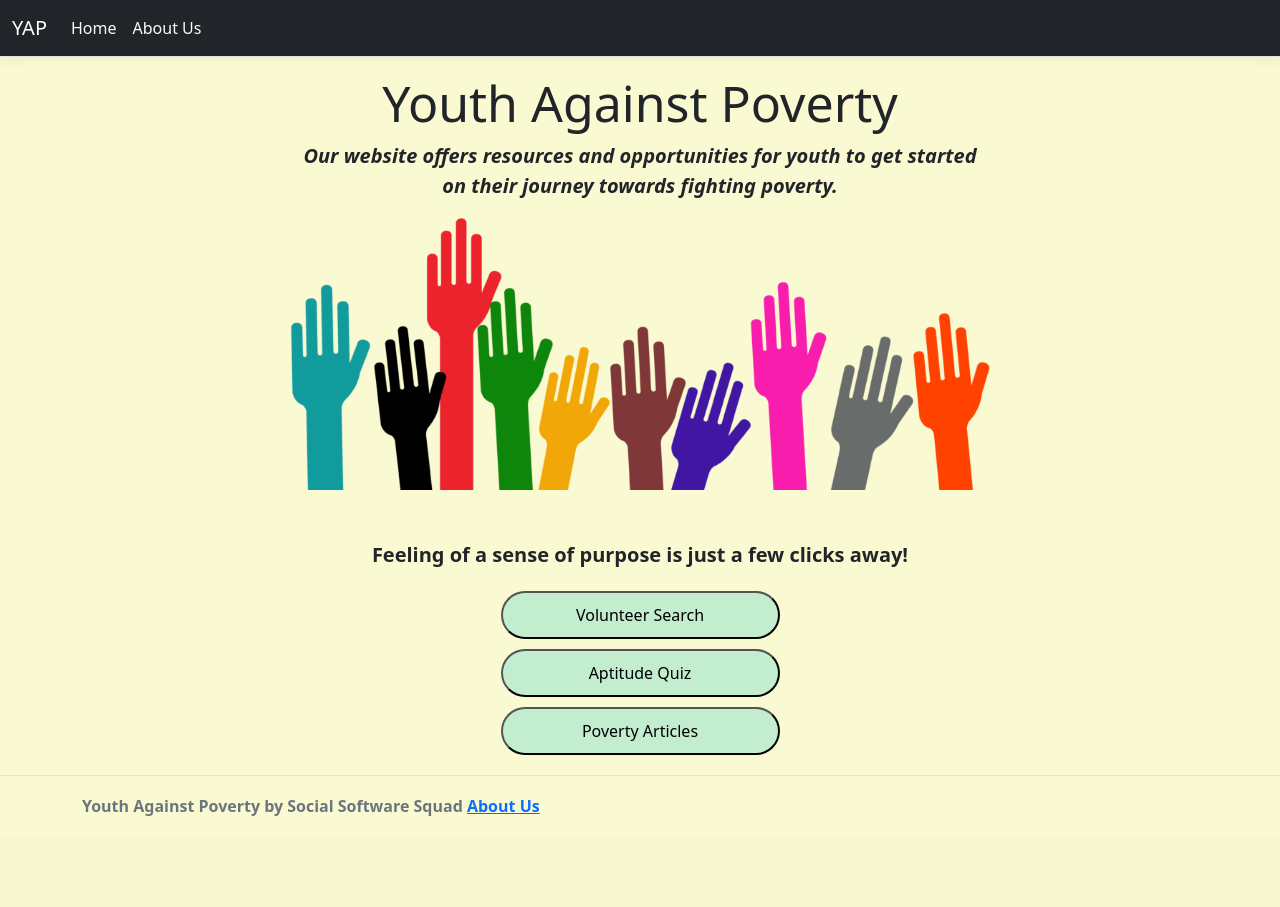
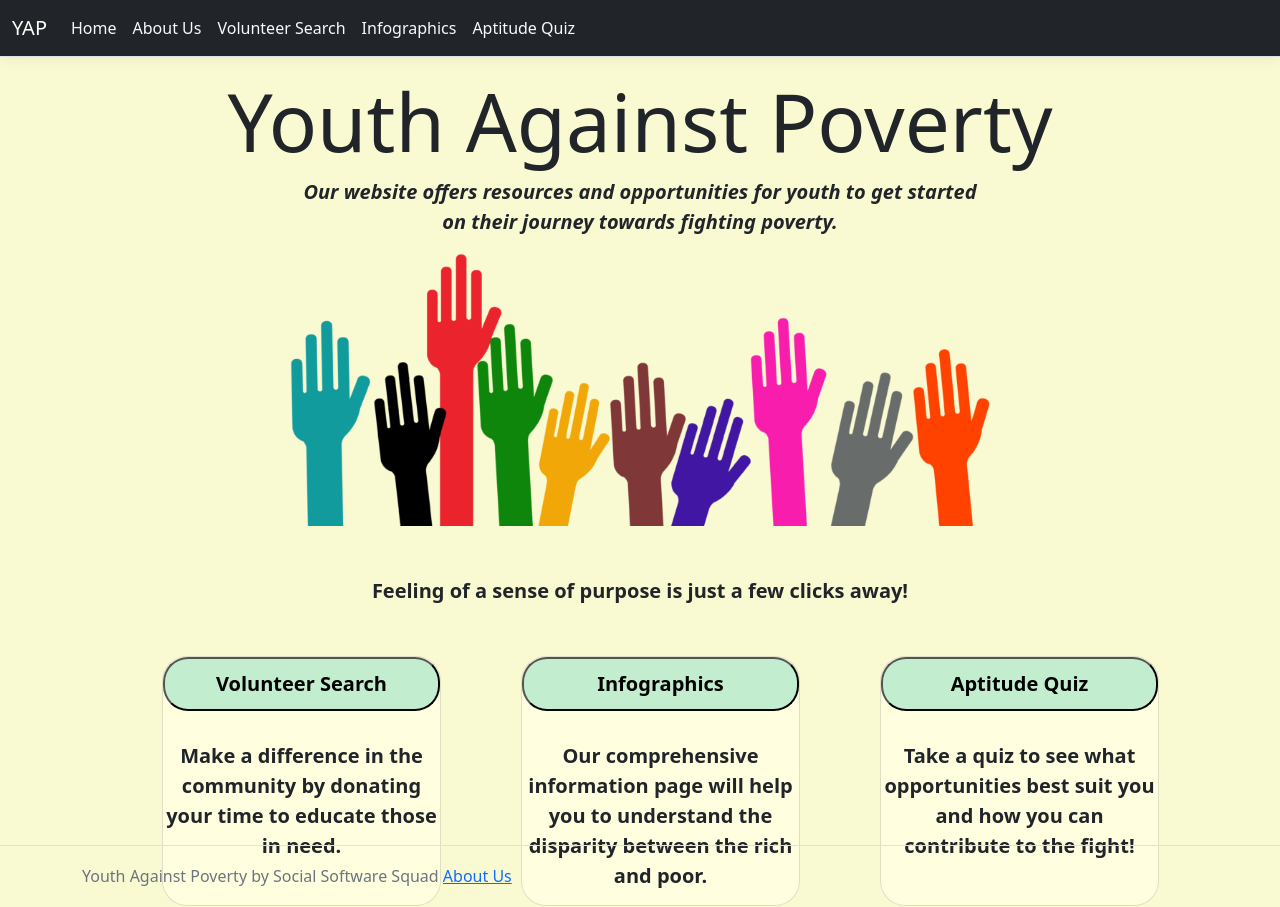
Before and after one commit to jhzhu3/IndustryExperienceMain, an ASP.NET Core app: page / in a window 1280 px wide. Before the commit the page ends 816 px from the top, so only its background shows below. Run offline with ASP.NET Core 8, Linux system fonts and the light colour scheme; style sheets or scripts are compiled from the project's sources.

Commit message:
[Jonathan][Added top navigation bar + made UI changes on home screen]

```diff
--- a/IndustryExperienceMain/Views/Home/Index.cshtml
+++ b/IndustryExperienceMain/Views/Home/Index.cshtml
@@ -8,15 +8,12 @@
 
 <style>
     h1{
-        font-size:50px;
-    }
-    p{
-        font-size:20px;
+        font-size:80px;
     }
 </style>
 
 <div class="content">
-    <p class="text-center"><i><b>Our website offers resources and opportunities for youth to get started on their journey towards fighting poverty.</b></i></p>
+    <p class="text-center"><i><b style="font-size:20px">Our website offers resources and opportunities for youth to get started on their journey towards fighting poverty.</b></i></p>
     <img src="@Url.Content("~/Images/HandsIndex.png")" class="center"></img>
 </div>
 
@@ -33,11 +30,12 @@
     }
 </style>
 
-<div class="text-center" style="margin-top:50px;" id="option">
+@*<div class="text-center" style="margin-top:50px;" id="option">
     <p><b>Feeling of a sense of purpose is just a few clicks away!<b /></p>
+
     <button type="button" class="button" onclick="location.href='@Url.Action("PreferenceCheck", "Jobs")'">Volunteer Search</button><br />
+    <button type="button" class="button" onclick="location.href='@Url.Action("Test", "Home")'">Infographics</button><br />
     <button type="button" class="button" onclick="location.href='@Url.Action("Test", "Home")'">Aptitude Quiz</button><br />
-    <button type="button" class="button" onclick="location.href='@Url.Action("Test", "Home")'">Poverty Articles</button><br />
     <style>
         .button {
             background-color: #C2EDCE;
@@ -47,4 +45,67 @@
             margin: 5px;
         }
     </style>
+</div>*@
+<div class="text-center" style="padding-top:50px;">
+    <b style="font-size:20px">Feeling of a sense of purpose is just a few clicks away!</b>
 </div>
+
+<div style="padding-top:50px;">
+    <div class="card">
+        <button id="button" onclick="location.href='@Url.Action("PreferenceCheck", "Jobs")'">Volunteer Search</button>
+        <div>
+            <p id="paragraph">Make a difference in the community by donating your time to educate those in need.</p>
+        </div>
+
+    </div>
+
+    <div class="card">
+        <button id="button" onclick="location.href='@Url.Action("Test", "Home")'">Infographics</button>
+        <div>
+            <p id="paragraph">Our comprehensive information page will help you to understand the disparity between the rich and poor.</p>
+        </div>
+    </div>
+
+    <div class="card">
+        <button id="button" onclick="location.href='@Url.Action("Test", "Home")'">Aptitude Quiz</button>
+        <div>
+            <p id="paragraph">Take a quiz to see what opportunities best suit you and how you can contribute to the fight!</p>
+        </div>
+    </div>
+    <style>
+        .card {
+            text-align: center;
+            width: 25%;
+            height: 250px;
+            float: left;
+            margin-left: 80px;
+            margin-right: auto;
+            background-color:lightyellow;
+            border-radius: 25px;
+        }
+
+        #paragraph {
+            padding-top: 30px;
+            font-size: 20px;
+            font-weight: bold;
+        }
+
+        #button {
+            border-radius: 25px;
+            padding: 10px 16px;
+            background-color: #C2EDCE;
+            font-size:20px;
+            font-weight:bold;
+        }
+
+        #button:hover {
+            background-color: #3e8e41
+        }
+
+        #button:active {
+            background-color: #3e8e41;
+            box-shadow: 0 5px #666;
+            transform: translateY(4px);
+        }
+    </style>
+</div>
--- a/IndustryExperienceMain/Views/Shared/_Layout.cshtml
+++ b/IndustryExperienceMain/Views/Shared/_Layout.cshtml
@@ -25,6 +25,15 @@
                         <li class="nav-item">
                             <a class="nav-link text-light" asp-area="" asp-controller="Home" asp-action="About">About Us</a>
                         </li>
+                        <li class="nav-item">
+                            <a class="nav-link text-light" asp-area="" asp-controller="Jobs" asp-action="PreferenceCheck">Volunteer Search</a>
+                        </li>
+                        <li class="nav-item">
+                            <a class="nav-link text-light" asp-area="" asp-controller="Home" asp-action="Test">Infographics</a>
+                        </li>
+                        <li class="nav-item">
+                            <a class="nav-link text-light" asp-area="" asp-controller="Home" asp-action="Test">Aptitude Quiz</a>
+                        </li>
                     </ul>
                 </div>
             </div>
```
Also changed, not shown: IndustryExperienceMain/wwwroot/Images/PeaceSign.png (added).
